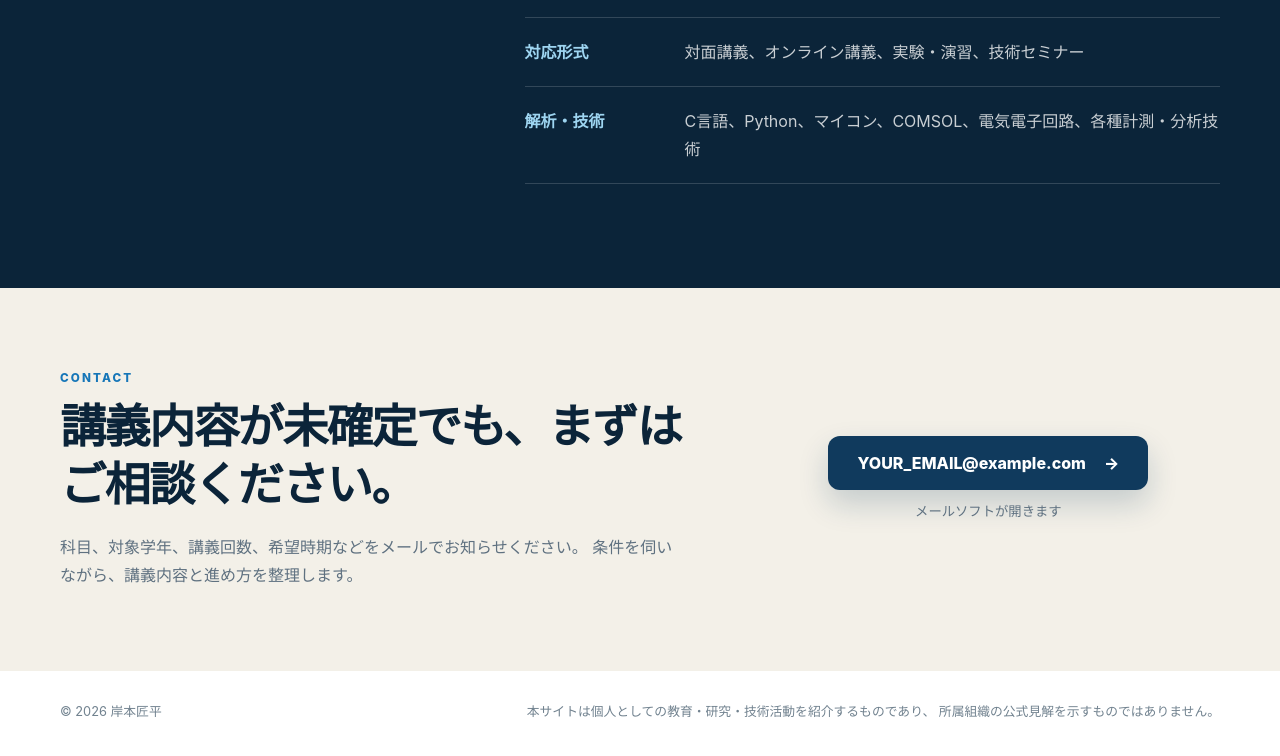
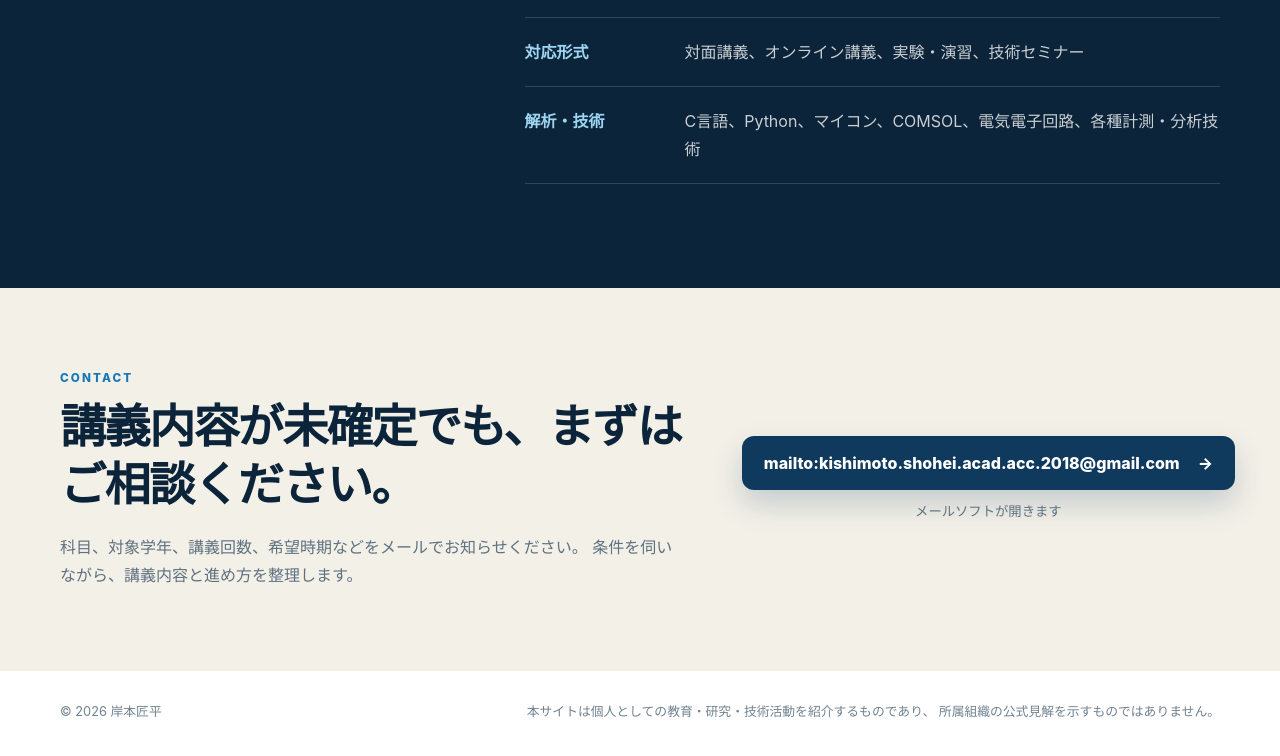
Before and after one commit to forestT-shirt/-user-.github.io, a plain HTML site: page index.html in a window 1280 px wide. Shown: the part 4350-5106 px from the top of the page. Drawn offline with Linux system fonts and the light colour scheme.

Commit message:
Add files via upload
attempt 2

```diff
--- a/index.html
+++ b/index.html
@@ -61,7 +61,7 @@
         <a href="#strengths">講義の特長</a>
         <a href="#examples">講義例</a>
         <a href="#profile">プロフィール</a>
-        <a class="nav-cta" href="mailto:YOUR_EMAIL@example.com?subject=講義依頼について">講義を相談する</a>
+        <a class="nav-cta" href="mailto:kishimoto.shohei.acad.acc.2018@gmail.com?subject=講義依頼について">講義を相談する</a>
       </nav>
     </div>
   </header>
@@ -81,7 +81,7 @@
           </p>
 
           <div class="hero-actions">
-            <a class="button button-primary" href="mailto:YOUR_EMAIL@example.com?subject=講義依頼について">
+            <a class="button button-primary" href="mailto:kishimoto.shohei.acad.acc.2018@gmail.com?subject=講義依頼について">
               メールで講義を相談する
               <span aria-hidden="true">→</span>
             </a>
@@ -352,8 +352,8 @@
         </div>
 
         <div class="contact-action">
-          <a class="button button-primary button-large" href="mailto:YOUR_EMAIL@example.com?subject=講義依頼について">
-            YOUR_EMAIL@example.com
+          <a class="button button-primary button-large" href="mailto:kishimoto.shohei.acad.acc.2018@gmail.com?subject=講義依頼について">
+            mailto:kishimoto.shohei.acad.acc.2018@gmail.com
             <span aria-hidden="true">→</span>
           </a>
           <small>メールソフトが開きます</small>
```
